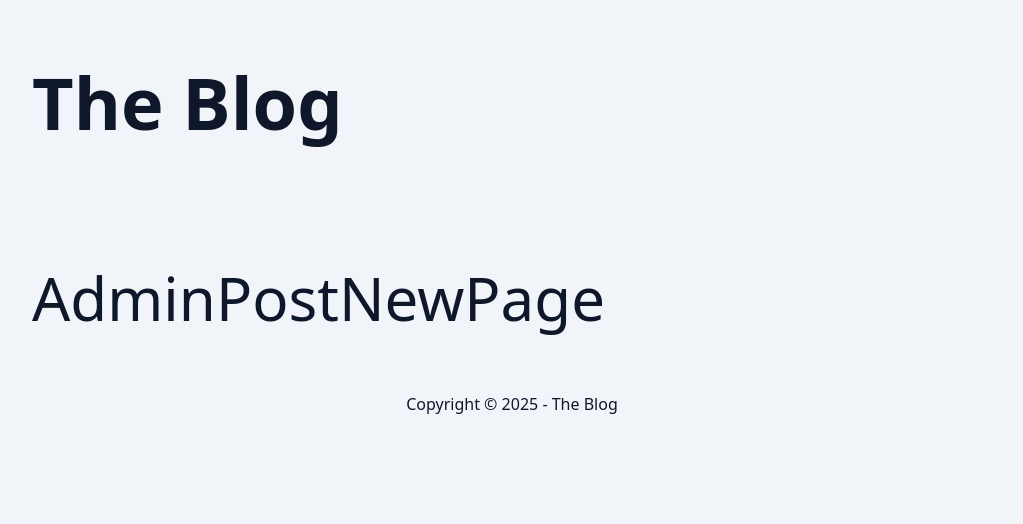
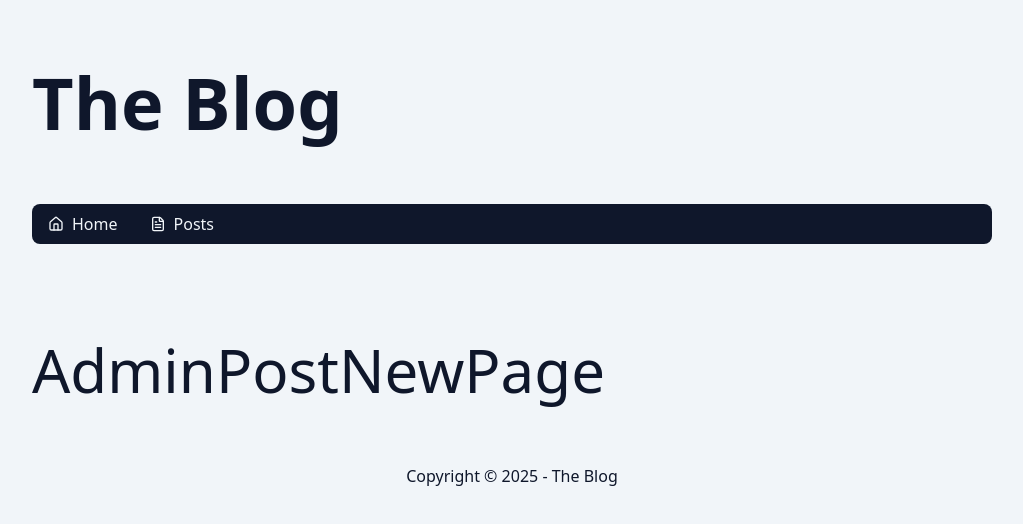
Before and after one commit to FernandoLuisLoff/blog-curso-next, a Next.js app: page /admin/post/new in a window 1280 px wide. Shown: the top 524 px of the page, without its empty margins (128-1151 px from the left). Built offline with nearby package versions, Linux system fonts and the light colour scheme.

Commit message:
Menu posts

```diff
--- /dev/null
+++ b/src/app/admin/post/layout.tsx
@@ -0,0 +1,16 @@
+import { MenuAdmin } from "@/components/admin/MenuAdmin";
+
+type AdminPostLayoutProps = {
+    children: React.ReactNode
+}
+
+export default function AdminPostLayout({
+    children
+}: AdminPostLayoutProps) {
+    return (
+        <>
+            <MenuAdmin />
+            {children}
+        </>
+    );
+}
--- /dev/null
+++ b/src/components/admin/MenuAdmin/index.tsx
@@ -0,0 +1,31 @@
+import clsx from "clsx";
+import { FileTextIcon, HouseIcon } from "lucide-react";
+import Link from "next/link";
+
+export function MenuAdmin() {
+    const navClasses = clsx(
+        'flex flex-col mb-8',
+        'bg-slate-900 text-slate-100',
+        'sm:flex-row sm:flex-wrap',
+        'rounded-lg'
+    );
+    const linkClasses = clsx(
+        'flex items-center justify-start',
+        '[&>svg]:w-4 [&>svg]:h-4',
+        'hover:bg-slate-800 transition',
+        'h-10 px-4 gap-2',
+        'shrink-0 rounded-lg'
+    );
+    return (
+        <nav className={navClasses}>
+            <a className={linkClasses} href='/' target='_blank'>
+                <HouseIcon />
+                Home
+            </a>
+            <Link className={linkClasses} href='/admin/post'>
+                <FileTextIcon />
+                Posts
+            </Link>
+        </nav>
+    )
+}
```
